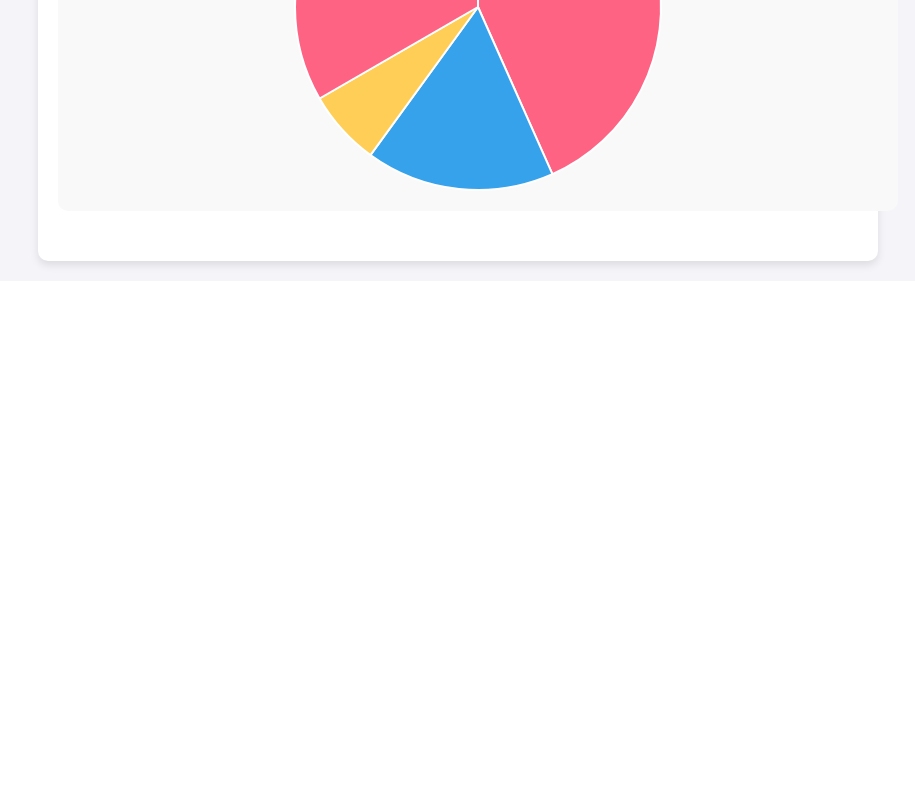
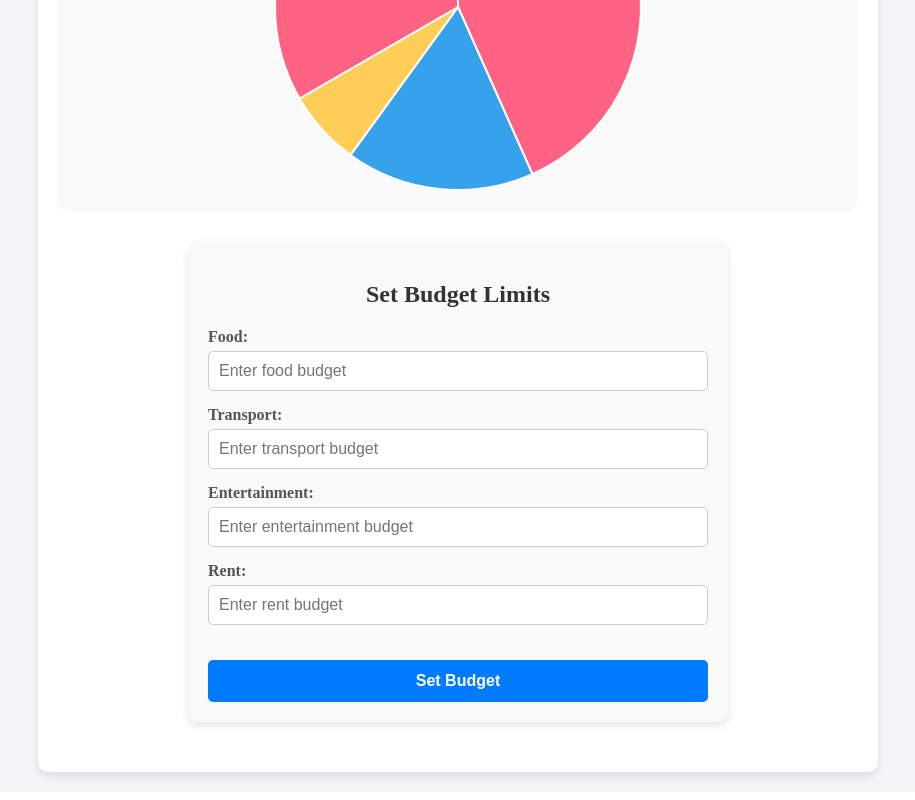
Before and after one commit to Obedine-Flore/Personal_Budget_Manager, a React (Create React App) app in the folder budget-manager/: page / in a window 1280 px wide. Shown: the part 1759-2559 px from the top of the page, without its empty margins (182-1097 px from the left). Before the commit the page ends 2048 px from the top, so only its background shows below. Built offline with nearby package versions, Linux system fonts and the light colour scheme.

Commit message:
budgets added

```diff
--- a/budget-manager/src/App.js
+++ b/budget-manager/src/App.js
@@ -2,17 +2,18 @@ import React, { useReducer, useEffect } from 'react';
 import ExpenseForm from './components/ExpenseForm';
 import ExpenseSummary from './components/ExpenseSummary';
 import BudgetAlert from './components/BudgetAlert';
-import ExpenseTable from './components/ExpenseTable'; // Import ExpenseTable
+import ExpenseTable from './components/ExpenseTable';
+import BudgetForm from './components/BudgetForm';
 
 // Define the initial state with expenses and budget
 const initialState = {
-  expenses: JSON.parse(localStorage.getItem('expenses')) || [], // Load from localStorage
-  budget: {
-    food: 13000, // Example limits (in currency units)
+  expenses: JSON.parse(localStorage.getItem('expenses')) || [],
+  budget: JSON.parse(localStorage.getItem('budget')) || {
+    food: 13000,
     transport: 5000,
     entertainment: 2000,
     rent: 10000,
-  }
+  },
 };
 
 // Reducer function to handle actions
@@ -21,16 +22,17 @@ const reducer = (state, action) => {
     case 'ADD_EXPENSE':
       const newExpenses = [...state.expenses, action.payload];
       localStorage.setItem('expenses', JSON.stringify(newExpenses));
-      return { ...state, expenses: [...state.expenses, action.payload] };
+      return { ...state, expenses: newExpenses };
 
     case 'SET_BUDGET':
-      return { ...state, budget: { ...state.budget, ...action.payload } };
+      const updatedBudget = { ...state.budget, ...action.payload };
+      localStorage.setItem('budget', JSON.stringify(updatedBudget)); // Save updated budget to localStorage
+      return { ...state, budget: updatedBudget };
 
     case 'DELETE_EXPENSE':
-      return {
-        ...state,
-        expenses: state.expenses.filter(expense => expense.id !== action.payload),
-      };
+      const filteredExpenses = state.expenses.filter(expense => expense.id !== action.payload);
+      localStorage.setItem('expenses', JSON.stringify(filteredExpenses));
+      return { ...state, expenses: filteredExpenses };
 
     default:
       return state;
@@ -40,10 +42,15 @@ const reducer = (state, action) => {
 const App = () => {
   const [state, dispatch] = useReducer(reducer, initialState);
 
-  // useEffect to save expenses to localStorage whenever they change
+  // Save expenses to localStorage when they change
   useEffect(() => {
     localStorage.setItem('expenses', JSON.stringify(state.expenses));
   }, [state.expenses]);
+
+  // Save budget to localStorage when it changes
+  useEffect(() => {
+    localStorage.setItem('budget', JSON.stringify(state.budget));
+  }, [state.budget]);
 
   return (
     <div style={styles.container}>
@@ -68,6 +75,11 @@ const App = () => {
         {/* Section for Budget Alerts (with the bar chart) */}
         <div style={styles.section}>
           <BudgetAlert expenses={state.expenses} budget={state.budget} />
+        </div>
+
+        {/* Section for Budget Form */}
+        <div style={styles.section}>
+          <BudgetForm dispatch={dispatch} /> {/* Allow users to set their own budget */}
         </div>
       </div>
     </div>
--- a/budget-manager/src/components/BudgetAlert.js
+++ b/budget-manager/src/components/BudgetAlert.js
@@ -13,7 +13,7 @@ const BudgetAlerts = ({ budget, expenses }) => {
   const ALERT_THRESHOLD = 0.8;
 
   return (
-    <div style={{ width: '100%', padding: '20px', backgroundColor: '#f9f9f9', borderRadius: '10px' }}>
+    <div style={{ width: '95%', padding: '20px', backgroundColor: '#f9f9f9', borderRadius: '10px' }}>
       <h2 style={{ textAlign: 'center', color: '#333', marginBottom: '20px' }}>Budget Alerts</h2>
       {categories.map((category) => {
         const spent = calculateSpent(category);
--- /dev/null
+++ b/budget-manager/src/components/BudgetForm.js
@@ -0,0 +1,114 @@
+import React, { useState } from 'react';
+
+const BudgetForm = ({ dispatch }) => {
+  const [budget, setBudget] = useState({ food: '', transport: '', entertainment: '', rent: '' });
+
+  const handleSubmit = (e) => {
+    e.preventDefault();
+    dispatch({ type: 'SET_BUDGET', payload: budget });
+
+    // Reset form fields
+    setBudget({ food: '', transport: '', entertainment: '', rent: '' });
+  };
+
+  return (
+    <form onSubmit={handleSubmit} style={styles.formContainer}>
+      <h2 style={styles.heading}>Set Budget Limits</h2>
+      <div style={styles.formGroup}>
+        <label style={styles.label}>Food: </label>
+        <input
+          type="number"
+          value={budget.food}
+          onChange={(e) => setBudget({ ...budget, food: parseFloat(e.target.value) })}
+          placeholder="Enter food budget"
+          required
+          style={styles.input}
+        />
+      </div>
+      <div style={styles.formGroup}>
+        <label style={styles.label}>Transport: </label>
+        <input
+          type="number"
+          value={budget.transport}
+          onChange={(e) => setBudget({ ...budget, transport: parseFloat(e.target.value) })}
+          placeholder="Enter transport budget"
+          required
+          style={styles.input}
+        />
+      </div>
+      <div style={styles.formGroup}>
+        <label style={styles.label}>Entertainment: </label>
+        <input
+          type="number"
+          value={budget.entertainment}
+          onChange={(e) => setBudget({ ...budget, entertainment: parseFloat(e.target.value) })}
+          placeholder="Enter entertainment budget"
+          required
+          style={styles.input}
+        />
+      </div>
+      <div style={styles.formGroup}>
+        <label style={styles.label}>Rent: </label>
+        <input
+          type="number"
+          value={budget.rent}
+          onChange={(e) => setBudget({ ...budget, rent: parseFloat(e.target.value) })}
+          placeholder="Enter rent budget"
+          required
+          style={styles.input}
+        />
+      </div>
+      <button type="submit" style={styles.submitButton}>Set Budget</button>
+    </form>
+  );
+};
+
+const styles = {
+  formContainer: {
+    backgroundColor: '#f9f9f9',
+    padding: '20px',
+    borderRadius: '10px',
+    boxShadow: '0 4px 8px rgba(0, 0, 0, 0.1)',
+    maxWidth: '500px',
+    margin: '0 auto',
+  },
+  heading: {
+    textAlign: 'center',
+    color: '#333',
+    marginBottom: '20px',
+  },
+  formGroup: {
+    marginBottom: '15px',
+  },
+  label: {
+    display: 'block',
+    color: '#555',
+    fontWeight: 'bold',
+    marginBottom: '5px',
+  },
+  input: {
+    width: '100%',
+    padding: '10px',
+    fontSize: '16px',
+    borderRadius: '5px',
+    border: '1px solid #ccc',
+    boxSizing: 'border-box',
+  },
+  submitButton: {
+    width: '100%',
+    padding: '12px',
+    backgroundColor: '#007bff',
+    color: '#fff',
+    fontSize: '16px',
+    fontWeight: 'bold',
+    borderRadius: '5px',
+    border: 'none',
+    cursor: 'pointer',
+    marginTop: '20px',
+  },
+  submitButtonHover: {
+    backgroundColor: '#0056b3',
+  },
+};
+
+export default BudgetForm;
--- a/budget-manager/src/components/ExpenseForm.js
+++ b/budget-manager/src/components/ExpenseForm.js
@@ -33,7 +33,7 @@ const ExpenseForm = ({ dispatch }) => {
         backgroundColor: '#f9f9f9'
       }}
     >
-      <h2 style={{ textAlign: 'center', color: '#333' }}>Add New Expense</h2>
+      <h2 style={{ textAlign: 'center', color: '#333' }}>New Expense</h2>
 
       <input
         type="number"
```
